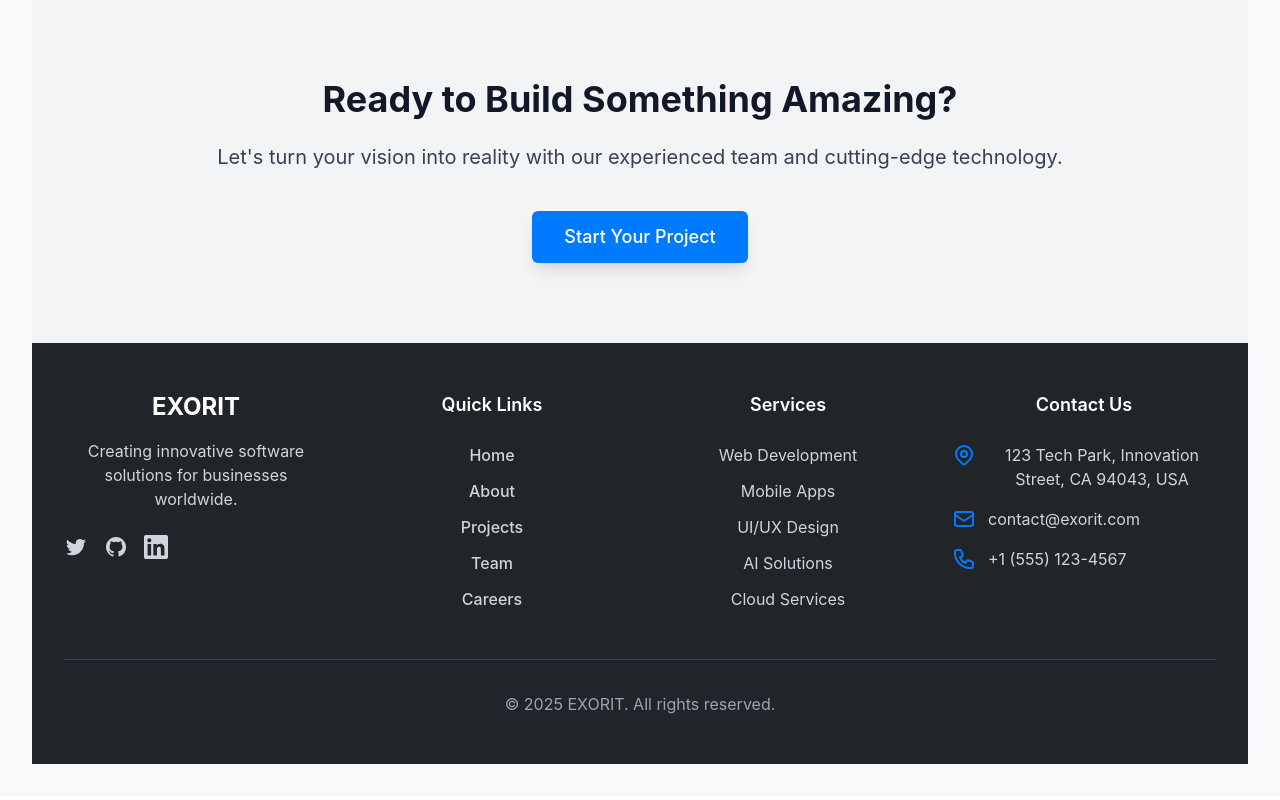
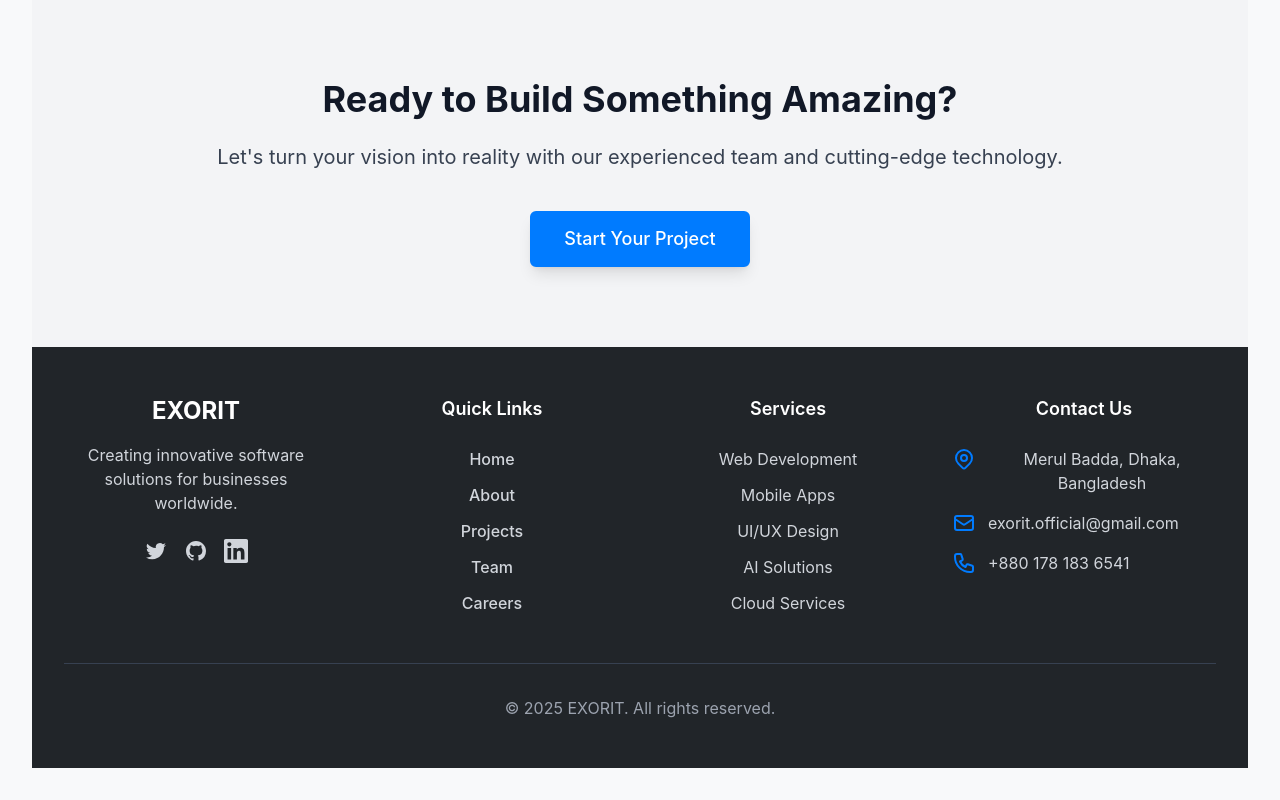
Before and after one commit to maishahaha/EXORIT, a React (Vite) app in the folder exorit-website/: page /projects in a window 1280 px wide. Shown: the part 1859-2659 px from the top of the page. Built offline with nearby package versions, Linux system fonts and the light colour scheme.

Commit message:
Enhance Button and Footer components with improved styles and updated contact information

```diff
--- a/exorit-website/src/components/Button.tsx
+++ b/exorit-website/src/components/Button.tsx
@@ -24,14 +24,14 @@ const Button = ({
   type = 'button',
   disabled = false
 }: ButtonProps) => {
-  // Base styles
-  const baseStyles = 'inline-flex items-center justify-center font-medium rounded-md transition-all duration-300 focus:outline-none focus:ring-2 focus:ring-primary focus:ring-offset-2'
+  // Base styles - added display and border styles
+  const baseStyles = 'inline-flex items-center justify-center font-medium rounded-md transition-all duration-300 focus:outline-none focus:ring-2 focus:ring-primary focus:ring-offset-2 border-2'
 
   // Variant styles
   const variantStyles = {
-    primary: 'bg-primary text-white hover:bg-primary/90 shadow-lg hover:shadow-xl',
-    secondary: 'bg-secondary text-white hover:bg-secondary/90 shadow-md hover:shadow-lg',
-    outline: 'border-2 border-primary text-primary hover:bg-primary hover:text-white'
+    primary: 'bg-primary border-primary text-white hover:bg-primary/90 hover:text-white shadow-lg hover:shadow-xl',
+    secondary: 'bg-secondary border-secondary text-white hover:bg-secondary/90 hover:text-white shadow-md hover:shadow-lg',
+    outline: 'bg-transparent border-primary text-primary hover:bg-primary hover:text-white'
   }
 
   // Size styles
@@ -44,7 +44,10 @@ const Button = ({
   // Disabled styles
   const disabledStyles = disabled ? 'opacity-50 cursor-not-allowed pointer-events-none' : ''
 
-  const buttonClasses = `${baseStyles} ${variantStyles[variant]} ${sizeStyles[size]} ${disabledStyles} ${className}`
+  // If custom className is provided, use it with base styles
+  const buttonClasses = className
+    ? `${baseStyles} ${sizeStyles[size]} ${disabledStyles} ${className}`
+    : `${baseStyles} ${variantStyles[variant]} ${sizeStyles[size]} ${disabledStyles}`
 
   // Render based on link type (internal, external, or button)
   if (to) {
--- a/exorit-website/src/components/Footer.tsx
+++ b/exorit-website/src/components/Footer.tsx
@@ -21,11 +21,12 @@ const Footer = () => {
             variants={fadeIn}
             className="col-span-1 md:col-span-1"
           >
-            <Link to="/" className="text-2xl font-bold text-white mb-4 block">EXORIT</Link>
-            <p className="text-gray-300 mt-4">
+            <div className="flex flex-col items-center">
+              <Link to="/" className="text-2xl font-bold text-white mb-4">EXORIT</Link>
+              <p className="text-gray-300 text-center">
                 Creating innovative software solutions for businesses worldwide.
               </p>
-            <div className="mt-6 flex space-x-4">
+              <div className="mt-6 flex justify-center space-x-4">
                 <a href="https://twitter.com" target="_blank" rel="noopener noreferrer" className="text-gray-300 hover:text-primary transition-colors">
                   <span className="sr-only">Twitter</span>
                   <svg className="h-6 w-6" fill="currentColor" viewBox="0 0 24 24" aria-hidden="true">
@@ -44,6 +45,7 @@ const Footer = () => {
                     <path d="M20.447 20.452h-3.554v-5.569c0-1.328-.027-3.037-1.852-3.037-1.853 0-2.136 1.445-2.136 2.939v5.667H9.351V9h3.414v1.561h.046c.477-.9 1.637-1.85 3.37-1.85 3.601 0 4.267 2.37 4.267 5.455v6.286zM5.337 7.433c-1.144 0-2.063-.926-2.063-2.065 0-1.138.92-2.063 2.063-2.063 1.14 0 2.064.925 2.064 2.063 0 1.139-.925 2.065-2.064 2.065zm1.782 13.019H3.555V9h3.564v11.452zM22.225 0H1.771C.792 0 0 .774 0 1.729v20.542C0 23.227.792 24 1.771 24h20.454C23.2 24 24 23.227 24 22.271V1.729C24 .774 23.2 0 22.225 0z" />
                   </svg>
                 </a>
+              </div>
             </div>
           </motion.div>
 
@@ -109,19 +111,19 @@ const Footer = () => {
                   <path strokeLinecap="round" strokeLinejoin="round" strokeWidth="2" d="M17.657 16.657L13.414 20.9a1.998 1.998 0 01-2.827 0l-4.244-4.243a8 8 0 1111.314 0z" />
                   <path strokeLinecap="round" strokeLinejoin="round" strokeWidth="2" d="M15 11a3 3 0 11-6 0 3 3 0 016 0z" />
                 </svg>
-                <span>123 Tech Park, Innovation Street, CA 94043, USA</span>
+                <span>Merul Badda, Dhaka, Bangladesh</span>
               </p>
               <p className="flex items-start space-x-3 text-gray-300 mb-4">
                 <svg className="h-6 w-6 text-primary flex-shrink-0" fill="none" viewBox="0 0 24 24" stroke="currentColor">
                   <path strokeLinecap="round" strokeLinejoin="round" strokeWidth="2" d="M3 8l7.89 5.26a2 2 0 002.22 0L21 8M5 19h14a2 2 0 002-2V7a2 2 0 00-2-2H5a2 2 0 00-2 2v10a2 2 0 002 2z" />
                 </svg>
-                <span>contact@exorit.com</span>
+                <span>exorit.official@gmail.com</span>
               </p>
               <p className="flex items-start space-x-3 text-gray-300">
                 <svg className="h-6 w-6 text-primary flex-shrink-0" fill="none" viewBox="0 0 24 24" stroke="currentColor">
                   <path strokeLinecap="round" strokeLinejoin="round" strokeWidth="2" d="M3 5a2 2 0 012-2h3.28a1 1 0 01.948.684l1.498 4.493a1 1 0 01-.502 1.21l-2.257 1.13a11.042 11.042 0 005.516 5.516l1.13-2.257a1 1 0 011.21-.502l4.493 1.498a1 1 0 01.684.949V19a2 2 0 01-2 2h-1C9.716 21 3 14.284 3 6V5z" />
                 </svg>
-                <span>+1 (555) 123-4567</span>
+                <span>+880 178 183 6541</span>
               </p>
             </address>
           </motion.div>
```
Lines whose indentation alone changed are shown as unchanged.
